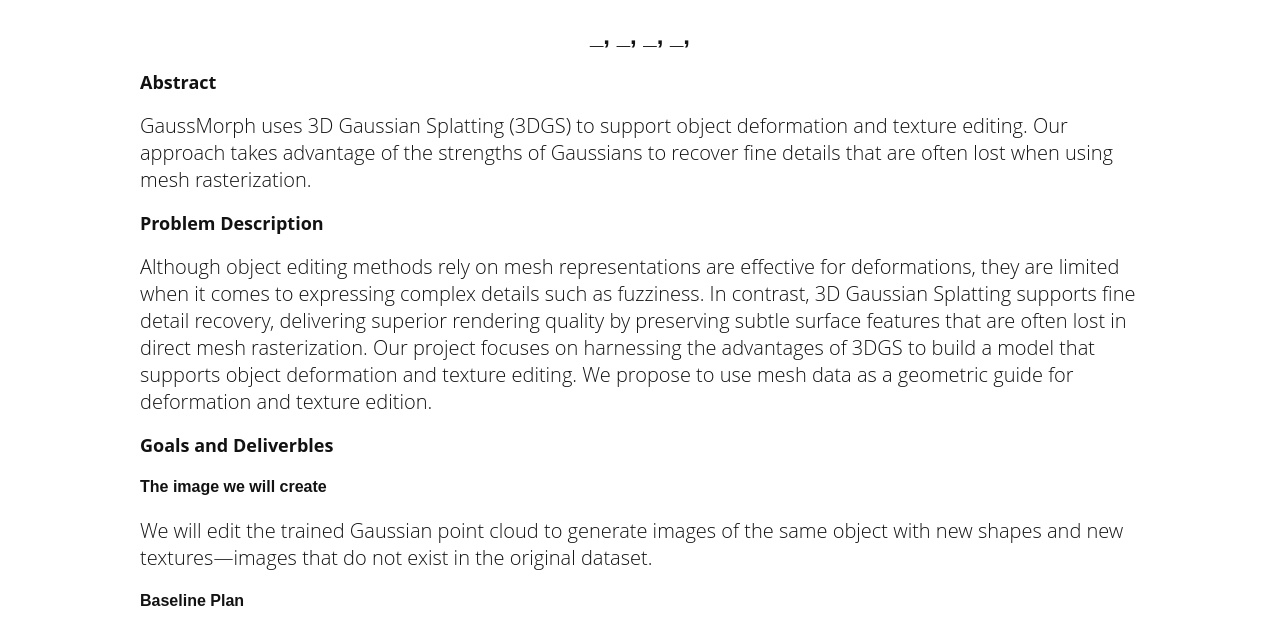
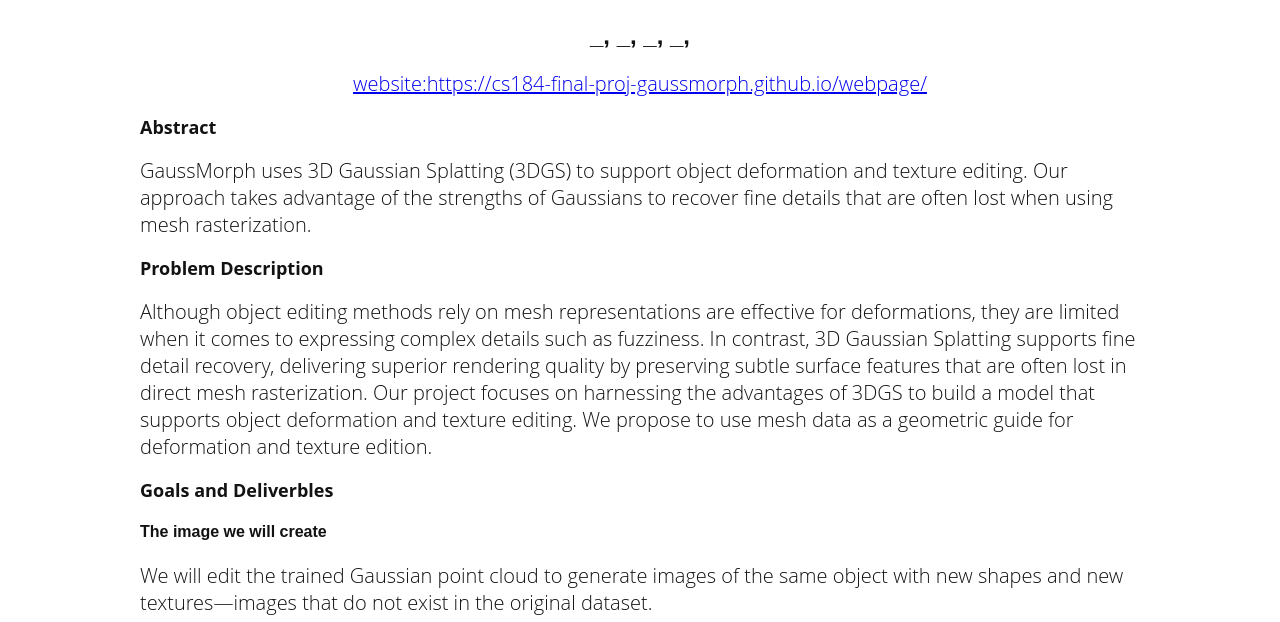
Before and after one commit to cs184-final-proj-gaussmorph/webpage, a plain HTML site: page index.html in a window 1280 px wide. Shown: the part 178-800 px from the top of the page. Drawn offline with Linux system fonts and the light colour scheme.

Commit message:
add website

```diff
--- a/index.html
+++ b/index.html
@@ -30,6 +30,7 @@
 <div class="report-body">
     <h1 align="middle">Final Project Proposal</h1>
     <h2 align="middle">_, _, _, _,</h2>
+	<p align="middle"><a href="https://cs184-final-proj-gaussmorph.github.io/webpage/">website:https://cs184-final-proj-gaussmorph.github.io/webpage/</a>
 	<h3>Abstract</h3>
         <div class="padded">
             <p>
```
